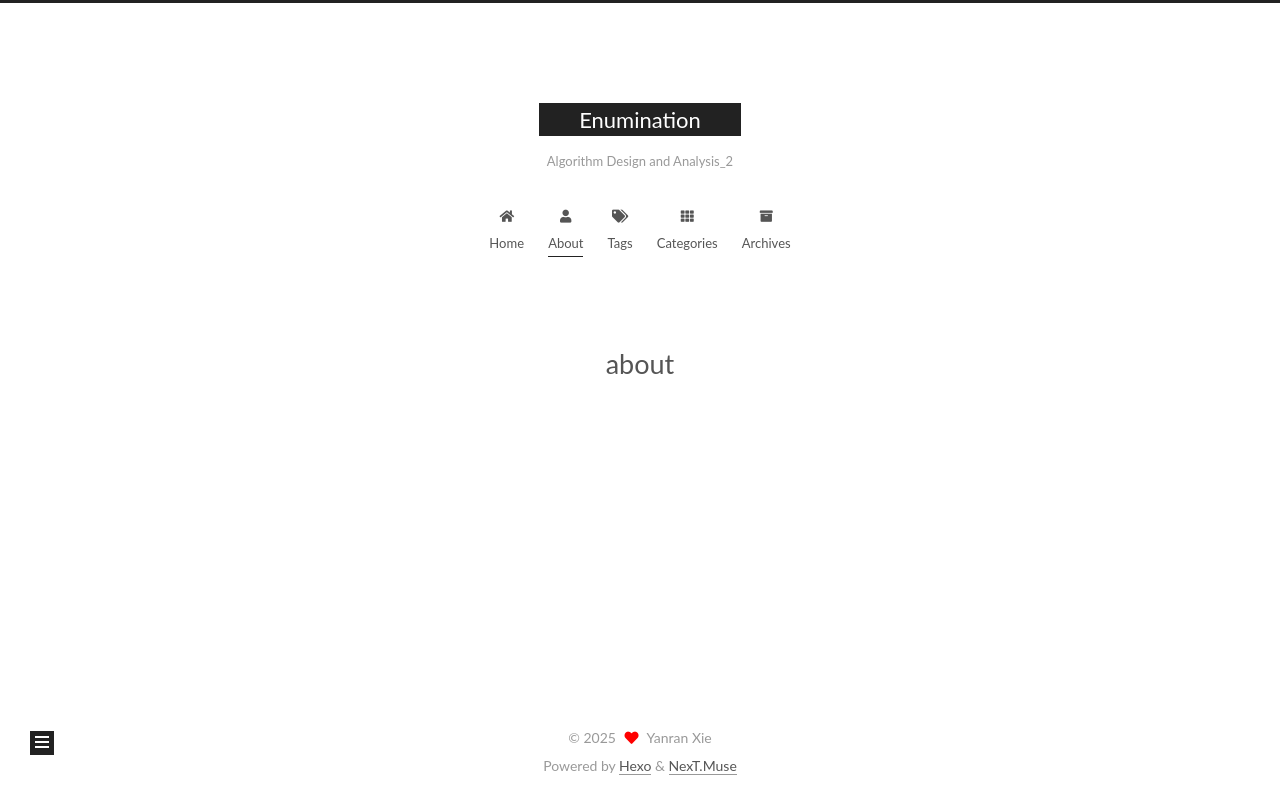
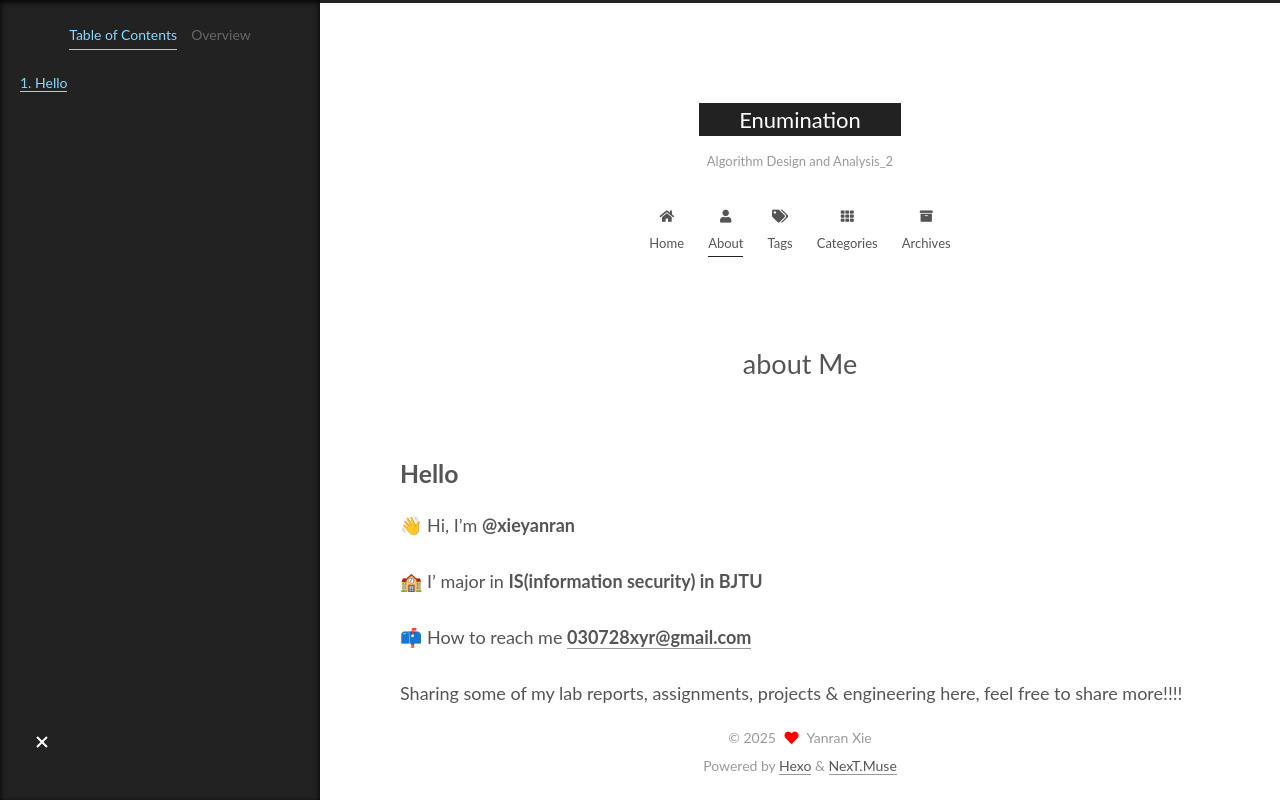
Before and after one commit to xieyanran/xieyanran.github.io, a plain HTML site: page about/index.html in a window 1280 px wide. Drawn offline with Linux system fonts and the light colour scheme.

Commit message:
Site updated: 2025-02-18 11:38:36

```diff
--- a/about/index.html
+++ b/about/index.html
@@ -20,13 +20,15 @@
     var CONFIG = {"hostname":"example.com","root":"/","scheme":"Muse","version":"7.8.0","exturl":false,"sidebar":{"position":"left","display":"post","padding":18,"offset":12,"onmobile":false},"copycode":{"enable":false,"show_result":false,"style":null},"back2top":{"enable":true,"sidebar":false,"scrollpercent":false},"bookmark":{"enable":false,"color":"#222","save":"auto"},"fancybox":false,"mediumzoom":false,"lazyload":false,"pangu":false,"comments":{"style":"tabs","active":null,"storage":true,"lazyload":false,"nav":null},"algolia":{"hits":{"per_page":10},"labels":{"input_placeholder":"Search for Posts","hits_empty":"We didn't find any results for the search: ${query}","hits_stats":"${hits} results found in ${time} ms"}},"localsearch":{"enable":false,"trigger":"auto","top_n_per_article":1,"unescape":false,"preload":false},"motion":{"enable":true,"async":false,"transition":{"post_block":"fadeIn","post_header":"slideDownIn","post_body":"slideDownIn","coll_header":"slideLeftIn","sidebar":"slideUpIn"}}};
   </script>
 
-  <meta property="og:type" content="website">
-<meta property="og:title" content="about">
+  <meta name="description" content="Hello👋 Hi, I’m @xieyanran 🏫 I’ major in IS(information security) in BJTU 📫 How to reach me &#48;&#51;&#x30;&#55;&#50;&#56;&#120;&#x79;&#x72;&#x40;&#x67;&#x6d;&#x61;&#x69;&#x6c;&#46;&#x63;&#111;&amp;#10">
+<meta property="og:type" content="website">
+<meta property="og:title" content="about Me">
 <meta property="og:url" content="http://example.com/about/index.html">
 <meta property="og:site_name" content="Enumination">
+<meta property="og:description" content="Hello👋 Hi, I’m @xieyanran 🏫 I’ major in IS(information security) in BJTU 📫 How to reach me &#48;&#51;&#x30;&#55;&#50;&#56;&#120;&#x79;&#x72;&#x40;&#x67;&#x6d;&#x61;&#x69;&#x6c;&#46;&#x63;&#111;&amp;#10">
 <meta property="og:locale" content="en_US">
 <meta property="article:published_time" content="2025-02-17T06:39:39.000Z">
-<meta property="article:modified_time" content="2025-02-17T06:40:53.372Z">
+<meta property="article:modified_time" content="2025-02-18T03:38:10.031Z">
 <meta property="article:author" content="Yanran Xie">
 <meta name="twitter:card" content="summary">
 
@@ -43,7 +45,7 @@
   };
 </script>
 
-  <title>about | Enumination
+  <title>about Me | Enumination
 </title>
 
 
@@ -169,7 +171,7 @@
     <div class="post-block" lang="en">
       <header class="post-header">
 
-<h1 class="post-title" itemprop="name headline">about
+<h1 class="post-title" itemprop="name headline">about Me
 </h1>
 
 <div class="post-meta">
@@ -183,6 +185,10 @@
 
 
       <div class="post-body">
+          <h2 id="Hello"><a href="#Hello" class="headerlink" title="Hello"></a>Hello</h2><p>👋 Hi, I’m <strong>@xieyanran</strong></p>
+<p>🏫 I’ major in <strong>IS(information security) in BJTU</strong></p>
+<p>📫 How to reach me <strong><a href="mailto:&#48;&#51;&#x30;&#55;&#50;&#56;&#120;&#x79;&#x72;&#x40;&#x67;&#x6d;&#x61;&#x69;&#x6c;&#46;&#x63;&#111;&#109;">&#48;&#51;&#x30;&#55;&#50;&#56;&#120;&#x79;&#x72;&#x40;&#x67;&#x6d;&#x61;&#x69;&#x6c;&#46;&#x63;&#111;&#109;</a></strong></p>
+<p>Sharing some of my lab reports, assignments, projects &amp; engineering here, feel free to share more!!!!</p>
 
       </div>
 
@@ -244,6 +250,7 @@
 
       <!--noindex-->
       <div class="post-toc-wrap sidebar-panel">
+          <div class="post-toc motion-element"><ol class="nav"><li class="nav-item nav-level-2"><a class="nav-link" href="#Hello"><span class="nav-number">1.</span> <span class="nav-text">Hello</span></a></li></ol></div>
       </div>
       <!--/noindex-->
 
```
